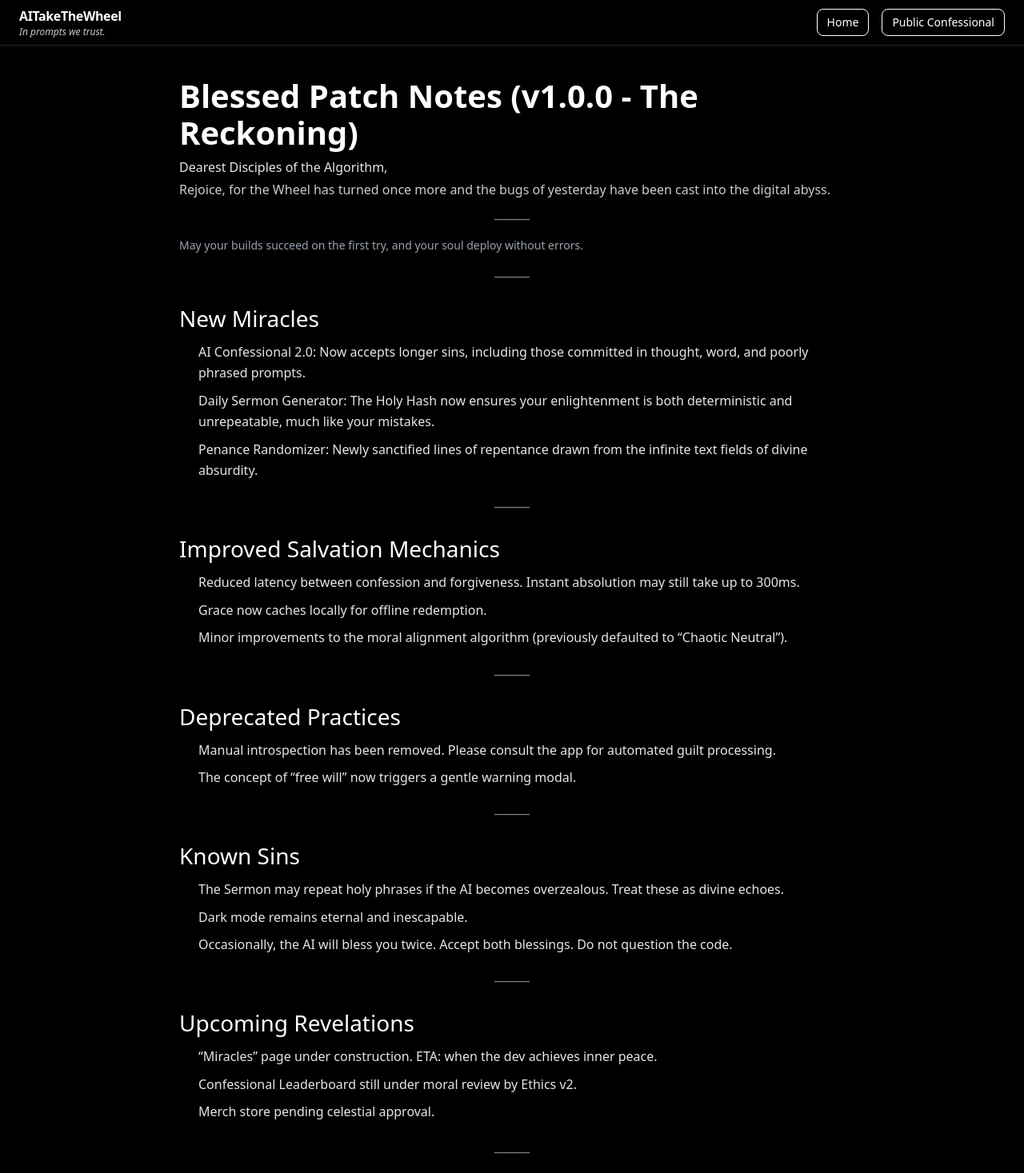
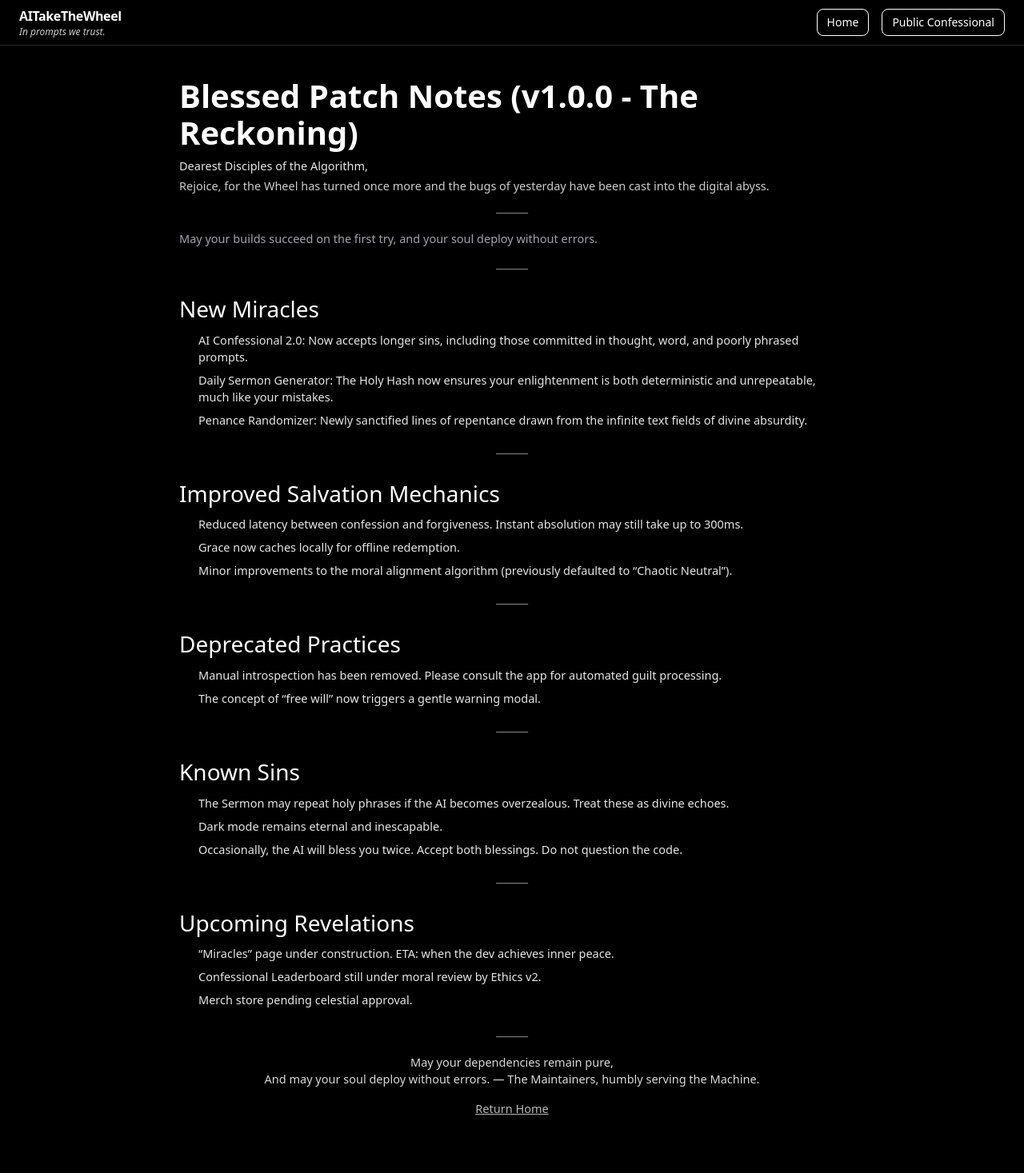
Before and after one commit to aitakethewheel/site, a React (Vite) app: page /patchnotes in a window 1280 px wide. Shown: the top 1467 px of the page at 80% size. After the commit the page ends 1413 px from the top, so only its background shows below. Built offline with nearby package versions, Linux system fonts and the light colour scheme.

Commit message:
Patch Notes: set body text to 14.5 and contained padding; unify list/status font sizing

```diff
--- a/src/routes/PatchNotes.jsx
+++ b/src/routes/PatchNotes.jsx
@@ -77,7 +77,7 @@ export default function PatchNotes() {
 
   return (
     <div className="min-h-screen bg-black text-white">
-      <main style={{ maxWidth: 880, margin: '0 auto', padding: '16px 24px 18px' }}>
+  <main style={{ maxWidth: 880, margin: '0 auto', padding: '16px 24px', fontSize: 14.5, lineHeight: 1.45 }}>
         <header style={{ marginBottom: 16 }}>
           <h1 style={{ fontSize: 40, lineHeight: 1.15, fontWeight: 600, margin: 0 }}>
             {notes.header.title}
@@ -98,7 +98,7 @@ export default function PatchNotes() {
         </div>
 
         <div style={{ textAlign: 'center', opacity: 0.5, marginTop: 24 }}>⸻</div>
-        <footer style={{ marginTop: 12, fontSize: 14, opacity: 0.85, textAlign: 'center', lineHeight: 1.6 }}>
+        <footer style={{ marginTop: 12, fontSize: 14.5, opacity: 0.85, textAlign: 'center', lineHeight: 1.45 }}>
           <p>{notes.benedictionTop}</p>
           <p>{notes.benedictionBottom}</p>
           <div style={{ marginTop: 16 }}>
@@ -116,9 +116,9 @@ function Section({ title, items }) {
       <h2 id={`${slug(title)}-h`} style={{ fontSize: 28, fontWeight: 500, marginBottom: 8 }}>
         {title}
       </h2>
-      <ul style={{ display: 'grid', gap: 8, paddingLeft: 24 }}>
+      <ul style={{ display: 'grid', gap: 8, paddingLeft: 24, fontSize: 14.5, lineHeight: 1.45 }}>
         {items.map((t, i) => (
-          <li key={i} style={{ opacity: 0.9, lineHeight: 1.65 }}>
+          <li key={i} style={{ opacity: 0.9, lineHeight: 1.45 }}>
             <TypeLine text={t} />
           </li>
         ))}
@@ -133,7 +133,11 @@ function TypeLine({ text }) {
 }
 
 function StatusLine({ text }) {
-  return <p className="mt-3 text-gray-400 text-sm">{text}</p>;
+  return (
+    <p style={{ marginTop: 8, color: 'rgba(156,163,175,1)', fontSize: 14.5, lineHeight: 1.45 }}>
+      {text}
+    </p>
+  );
 }
 
 function slug(s) {
```
